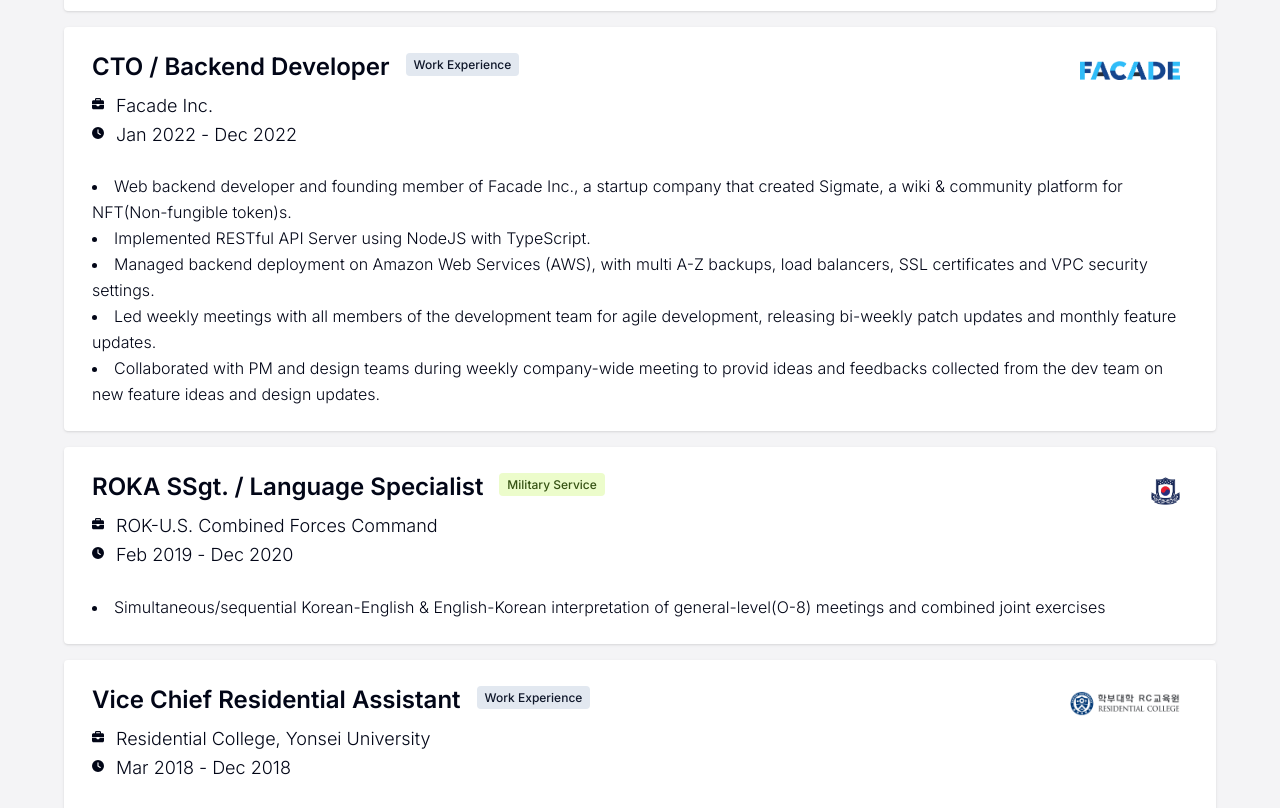
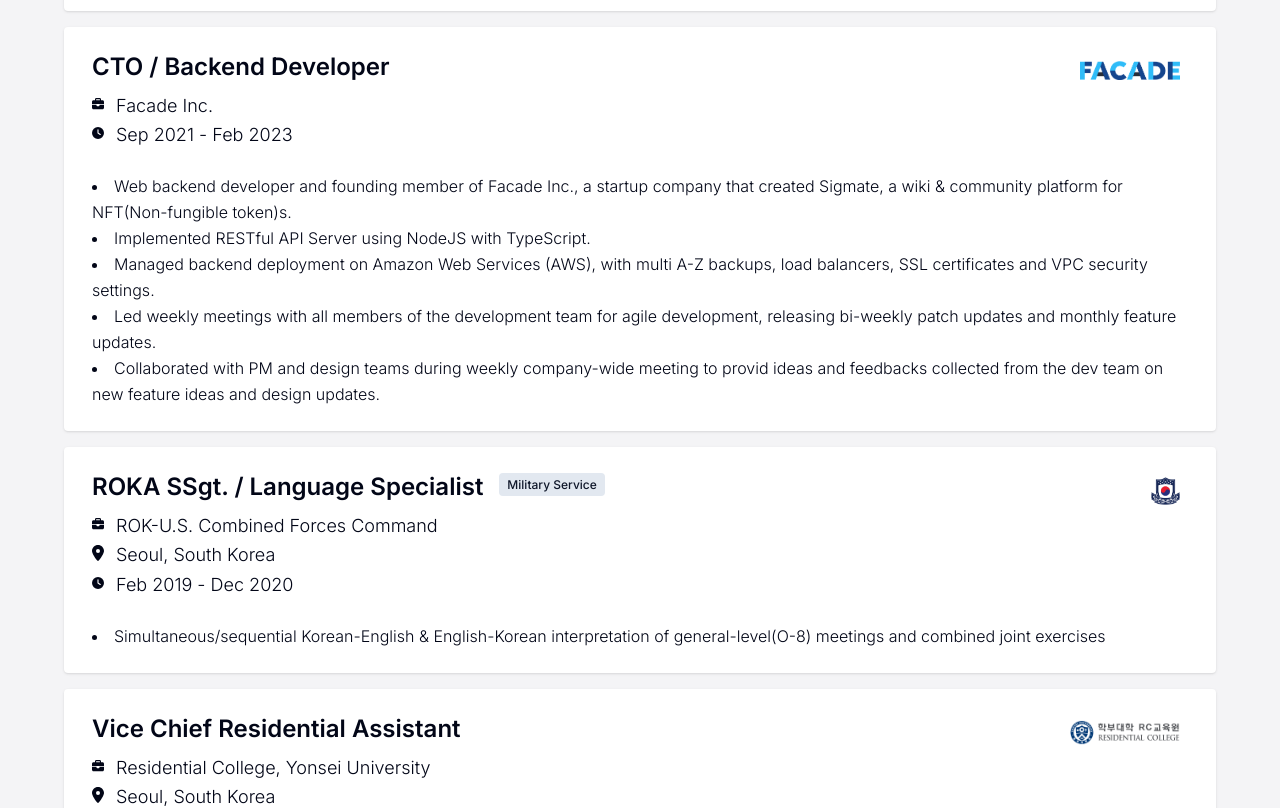
Before and after one commit to seank200/portfolio, a Next.js app: page /en in a window 1280 px wide. Shown: the part 1720-2528 px from the top of the page. Built offline with nearby package versions, Linux system fonts and the light colour scheme.

Commit message:
refactor/update i18n for experience

```diff
--- a/app/[lang]/page.tsx
+++ b/app/[lang]/page.tsx
@@ -3,7 +3,6 @@ import Hero from '@/components/home/sections/Hero';
 import Portfolio from '@/components/home/sections/Portfolio';
 import WorkExperience from '@/components/home/sections/WorkExperience';
 import Nav from '@/components/Nav';
-import { experienceContents } from '@/components/contents/WorkExperience';
 import type { SupportedLang } from '@i18n/utils';
 
 const SUPPORTED_LANGS: SupportedLang[] = ['kr', 'en'];
@@ -20,7 +19,7 @@ export default function Home({ params }: { params: { lang: SupportedLang } }) {
       <Nav lang={params.lang} />
       <main>
         <Hero lang={params.lang} />
-        <WorkExperience contents={experienceContents} />
+        <WorkExperience lang={params.lang} />
         <Portfolio lang={params.lang} />
       </main>
       <Footer lang={params.lang} />
--- a/components/Nav.tsx
+++ b/components/Nav.tsx
@@ -19,7 +19,7 @@ const dict = createIntlDict(
   },
   {
     HOME: '홈',
-    EXPERIENCE: '업무경험',
+    EXPERIENCE: '업무 경험',
     PORTFOLIO: '포트폴리오',
     CONTACT_ME: '연락하기',
   }
--- a/components/contents/WorkExperience.tsx
+++ b/components/contents/WorkExperience.tsx
@@ -7,13 +7,13 @@ import YonseiRCLogoDark from '@/public/images/LOGO_Yonsei_RC_Dark.png';
 import CFCLogo from '@/public/images/LOGO_CFC.png';
 import HCSSLogo from '@/public/images/LOGO_HCSS.png';
 import { StaticImageData } from 'next/image';
+import { createIntlDict } from '@/i18n/utils';
 
 export type TimePrecision = 'year' | 'month' | 'date';
 
-export type ExperienceItem = {
-  title: string;
-  tags?: { text: string; color: string; bgColor: string }[];
-  affiliation?: { text: string; url?: string };
+export type ExpItem = {
+  dict: ReturnType<typeof createIntlDict>;
+  affiliation?: { url?: string };
   /** Statically imported image. Inserted in Image(next/image)'s src prop. */
   logo?: {
     src: StaticImageData | string;
@@ -28,33 +28,17 @@ export type ExperienceItem = {
   endedAt?: DateTime;
   /** Defaults to 'month' */
   timePrecision?: TimePrecision;
-  location?: string;
-  contents?: React.ReactNode[];
 };
 
-export const experienceContents: ExperienceItem[] = [
+export const experienceDicts: ExpItem[] = [
   {
-    title: 'Research Assistant',
-    tags: [
-      {
-        text: 'Work Experience',
-        color: 'text-background-on',
-        bgColor: 'bg-background-variant',
-      },
-      {
-        text: 'Current',
-        color: 'text-primary-on',
-        bgColor: 'bg-primary',
-      },
-    ],
-    affiliation: {
-      text: 'Translational Systems Brain Science Research Institute, Institute of Human Complexity and System Science',
-      url: 'https://www.hcss.or.kr/html/?pmode=rcIntroduce3',
-    },
-    location: 'Seoul, South Korea',
-    logo: { src: HCSSLogo, width: 110, url: 'https://www.hcss.or.kr' },
-    startedAt: DateTime.fromObject({ year: 2023, month: 3 }),
-    contents: [
+    dict: createIntlDict({
+      TITLE: 'Research Assistant',
+      AFFILIATION:
+        'Translational Systems Brain Science Research Institute, Institute of Human Complexity and System Science',
+      LOCATION: 'Seoul, South Korea',
+      TAGS: ['Current'],
+      CONTENTS: [
         <>
           Postbach research assistant at a computational neuroscience laboratory
           (Advisor:{' '}
@@ -69,44 +53,30 @@ export const experienceContents: ExperienceItem[] = [
           )
         </>,
       ],
+    }),
+    logo: { src: HCSSLogo, width: 110, url: 'https://www.hcss.or.kr' },
+    startedAt: DateTime.fromObject({ year: 2023, month: 3 }),
   },
   {
-    title: 'Postbach Appointee',
-    tags: [
-      {
-        text: 'Work Experience',
-        color: 'text-background-on',
-        bgColor: 'bg-background-variant',
-      },
+    dict: createIntlDict({
+      TITLE: 'Postbach Appointee',
+      AFFILIATION:
+        'Mathematics and Computer Science Division, Argonne National Laboratory',
+      LOCATION: 'Darien, IL, USA',
+      CONTENTS: [
+        'Full-time short-term employee at Argonne National Laboratory',
       ],
-    affiliation: {
-      text: 'Mathematics and Computer Science Division, Argonne National Laboratory',
-      url: 'https://www.anl.gov/mcs',
-    },
-    location: 'Darien, IL, USA',
+    }),
     logo: { src: ANLLogo, width: 100, url: 'https://www.anl.gov' },
     startedAt: DateTime.fromObject({ year: 2023, month: 5 }),
     endedAt: DateTime.fromObject({ year: 2023, month: 8 }),
-    contents: ['Full-time short-term employee at Argonne National Laboratory'],
   },
   {
-    title: 'Undergraduate Research Assistant',
-    tags: [
-      {
-        text: 'Work Experience',
-        color: 'text-background-on',
-        bgColor: 'bg-background-variant',
-      },
-    ],
-    affiliation: {
-      text: 'UIC cNeuro Lab, Yonsei University',
-      url: 'https://www.yonsei.ac.kr',
-    },
-    location: 'Seoul, South Korea',
-    logo: { src: YonseiLogo, width: 100 },
-    startedAt: DateTime.fromObject({ year: 2021, month: 9 }),
-    endedAt: DateTime.fromObject({ year: 2023, month: 2 }),
-    contents: [
+    dict: createIntlDict({
+      TITLE: 'Undergraduate Research Assistant',
+      AFFILIATION: 'UIC cNeuro Lab, Yonsei University',
+      LOCATION: 'Seoul, South Korea',
+      CONTENTS: [
         <>
           Undergraduate research assistant at a computational neuroscience
           laboratory (Advisor:{' '}
@@ -121,67 +91,53 @@ export const experienceContents: ExperienceItem[] = [
           )
         </>,
       ],
+    }),
+    logo: { src: YonseiLogo, width: 100 },
+    startedAt: DateTime.fromObject({ year: 2021, month: 9 }),
+    endedAt: DateTime.fromObject({ year: 2023, month: 2 }),
   },
   {
-    title: 'CTO / Backend Developer',
-    tags: [
-      {
-        text: 'Work Experience',
-        color: 'text-background-on',
-        bgColor: 'bg-background-variant',
-      },
-    ],
-    affiliation: { text: 'Facade Inc.' },
-    logo: { src: FacadeLogo, width: 100 },
-    startedAt: DateTime.fromObject({ year: 2022, month: 1 }),
-    endedAt: DateTime.fromObject({ year: 2022, month: 12 }),
-    contents: [
+    dict: createIntlDict({
+      TITLE: 'CTO / Backend Developer',
+      AFFILIATION: 'Facade Inc.',
+      CONTENTS: [
         'Web backend developer and founding member of Facade Inc., a startup company that created Sigmate, a wiki & community platform for NFT(Non-fungible token)s.',
         'Implemented RESTful API Server using NodeJS with TypeScript.',
         'Managed backend deployment on Amazon Web Services (AWS), with multi A-Z backups, load balancers, SSL certificates and VPC security settings.',
         'Led weekly meetings with all members of the development team for agile development, releasing bi-weekly patch updates and monthly feature updates.',
         'Collaborated with PM and design teams during weekly company-wide meeting to provid ideas and feedbacks collected from the dev team on new feature ideas and design updates.',
       ],
+    }),
+    logo: { src: FacadeLogo, width: 100 },
+    startedAt: DateTime.fromObject({ year: 2021, month: 9 }),
+    endedAt: DateTime.fromObject({ year: 2023, month: 2 }),
   },
   {
-    title: 'ROKA SSgt. / Language Specialist',
-    tags: [
-      {
-        text: 'Military Service',
-        color: 'text-lime-900',
-        bgColor: 'bg-lime-100',
-      },
+    dict: createIntlDict({
+      TITLE: 'ROKA SSgt. / Language Specialist',
+      AFFILIATION: 'ROK-U.S. Combined Forces Command',
+      LOCATION: 'Seoul, South Korea',
+      TAGS: ['Military Service'],
+      CONTENTS: [
+        'Simultaneous/sequential Korean-English & English-Korean interpretation of general-level(O-8) meetings and combined joint exercises',
       ],
-    affiliation: {
-      text: 'ROK-U.S. Combined Forces Command',
-      url: 'https://www.usfk.mil/About/CFC/',
-    },
+    }),
     logo: { src: CFCLogo, height: 28 },
     startedAt: DateTime.fromObject({ year: 2019, month: 2 }),
     endedAt: DateTime.fromObject({ year: 2020, month: 12 }),
-    contents: [
-      'Simultaneous/sequential Korean-English & English-Korean interpretation of general-level(O-8) meetings and combined joint exercises',
-    ],
   },
   {
-    title: 'Vice Chief Residential Assistant',
-    tags: [
-      {
-        text: 'Work Experience',
-        color: 'text-background-on',
-        bgColor: 'bg-background-variant',
-      },
+    dict: createIntlDict({
+      TITLE: 'Vice Chief Residential Assistant',
+      AFFILIATION: 'Residential College, Yonsei University',
+      LOCATION: 'Seoul, South Korea',
+      CONTENTS: [
+        'Vice Chief Residential Assistant at Yonsei University student dormitories',
+        "Developed YREMS(Yonsei RC Event Management System), an internal school system for managing students' extracurricular activity participation records",
       ],
-    affiliation: {
-      text: 'Residential College, Yonsei University',
-      url: 'https://yicrc.yonsei.ac.kr',
-    },
+    }),
     logo: { src: YonseiRCLogo, darkSrc: YonseiRCLogoDark, width: 110 },
     startedAt: DateTime.fromObject({ year: 2018, month: 3 }),
     endedAt: DateTime.fromObject({ year: 2018, month: 12 }),
-    contents: [
-      'Vice Chief Residential Assistant at Yonsei University student dormitories',
-      "Developed YREMS(Yonsei RC Event Management System), an internal school system for managing students' extracurricular activity participation records",
-    ],
   },
 ];
--- a/components/home/sections/WorkExperience.tsx
+++ b/components/home/sections/WorkExperience.tsx
@@ -11,92 +11,105 @@ import {
 import Section from '@/components/Section';
 import Container from '@/components/Container';
 import {
-  ExperienceItem,
+  experienceDicts,
+  ExpItem,
   TimePrecision,
 } from '@/components/contents/WorkExperience';
 import SectionHeading from '@components/home/SectionHeading';
 import ScrollGuide from '@components/ScrollGuide';
+import { SupportedLang, createIntlDict } from '@/i18n/utils';
 
-export default function WorkExperience({
-  contents,
-}: {
-  contents: ExperienceItem[];
-}) {
+const dict = createIntlDict(
+  {
+    WORK_EXPERIENCE: 'Work Experience',
+    SUBHEADING:
+      'I am a fast learner and a natural team player, with experiences to blend in seamlessly with any team or project.',
+  },
+  {
+    WORK_EXPERIENCE: '업무 경험',
+  }
+);
+
+export default function WorkExperience({ lang }: { lang: SupportedLang }) {
+  const { WORK_EXPERIENCE, SUBHEADING } = dict[lang];
   return (
     <Section id="work-experience" className="relative">
       <Container className="pt-24 pb-24 flex flex-col">
-        <SectionHeading>Work Experience</SectionHeading>
-        <p className="mb-8 text-lg font-light leading-relaxed">
-          I am a fast learner and a natural team player, with experiences to
-          blend in seamlessly with any team or project.
-        </p>
-        {contents.map((item) => {
+        <SectionHeading>{WORK_EXPERIENCE}</SectionHeading>
+        <p className="mb-8 text-lg font-light leading-relaxed">{SUBHEADING}</p>
+        {experienceDicts.map((exp) => {
+          const { affiliation, logo, startedAt } = exp;
+          const { TITLE, AFFILIATION, LOCATION } = exp.dict[lang];
+          const TAGS = exp.dict[lang].TAGS as React.ReactNode[] | undefined;
+          const CONTENTS = exp.dict[lang].CONTENTS as
+            | React.ReactNode[]
+            | undefined;
           // Format time period
-          const [fStartedAt, fEndedAt] = formatDates(item);
+          const [fStartedAt, fEndedAt] = formatDates(exp);
 
           return (
             <div
               className="relative w-full mb-4 rounded px-7 py-6 bg-surface text-surface-on shadow"
-              key={`${item.title} ${item.affiliation || ''}`}
+              key={`${TITLE} ${AFFILIATION || ''}`}
             >
               <div className="mb-8 md:mb-0 pt-14 md:pt-0 flex flex-col-reverse md:flex-row justify-between items-start md:items-center">
                 <div className="flex flex-col md:flex-row md:space-x-4">
                   <h3 className="mb-2 flex flex-col md:flex-row justify-end items-start md:items-center text-2xl font-semibold">
-                    {item.title}
+                    {TITLE}
                   </h3>
                   <div className="space-x-2">
-                    {item.tags?.map((tag, idx) => (
+                    {TAGS?.map((tag, idx) => (
                       <span
-                        className={`text-xs font-medium ${tag.color} ${tag.bgColor} px-2 py-1 rounded`}
+                        className={`text-xs font-medium bg-background-variant text-background-on  px-2 py-1 rounded`}
                         key={idx}
                       >
-                        {tag.text}
+                        {tag}
                       </span>
                     ))}
                   </div>
                 </div>
-                {item.logo && (
+                {logo && (
                   <div className="absolute top-0 left-0 right-0 md:static rounded-t md:rounded px-7 md:px-2 py-5 md:py-1 bg-white flex items-center">
-                    {item.logo.url || item.affiliation?.url ? (
+                    {logo.url || affiliation?.url ? (
                       <a
-                        href={item.logo.url || item.affiliation?.url}
+                        href={logo.url || affiliation?.url}
                         target="_blank"
                         rel="noopenner noreferrer"
                       >
                         <Image
-                          src={item.logo.src}
-                          width={item.logo.width}
-                          height={item.logo.height}
+                          src={logo.src}
+                          width={logo.width}
+                          height={logo.height}
                           alt="Facade.Inc"
                         />
                       </a>
                     ) : (
                       <Image
-                        src={item.logo.src}
-                        width={item.logo.width}
-                        height={item.logo.height}
+                        src={logo.src}
+                        width={logo.width}
+                        height={logo.height}
                         alt="Facade.Inc"
                       />
                     )}
                   </div>
                 )}
               </div>
-              {item.affiliation && (
+              {AFFILIATION && (
                 <IconLabel
                   icon={faBriefcase}
-                  label={item.affiliation.text}
-                  url={item.affiliation.url}
+                  label={AFFILIATION}
+                  url={affiliation?.url}
                   title="Affiliation"
                 />
               )}
-              {item.location && (
+              {LOCATION && (
                 <IconLabel
                   icon={faLocationDot}
-                  label={item.location}
+                  label={LOCATION}
                   title="Location"
                 />
               )}
-              {item.startedAt && (
+              {startedAt && (
                 <IconLabel
                   icon={faClock}
                   label={
@@ -108,9 +121,9 @@ export default function WorkExperience({
                   title="Duration"
                 />
               )}
-              {item.contents && (
+              {CONTENTS && (
                 <ul className="mt-6 list-disc list-inside leading-relaxed text-background-on-variant font-light">
-                  {item.contents.map((content, idx) => (
+                  {CONTENTS.map((content, idx) => (
                     <li
                       key={
                         typeof content === 'string' ? content.slice(0, 8) : idx
@@ -131,7 +144,7 @@ export default function WorkExperience({
 }
 
 function formatDates(
-  item: ExperienceItem
+  item: ExpItem
 ): [string, string | undefined, string | undefined] {
   const startedAt = item.startedAt.toJSDate();
   const endedAt = item.endedAt?.toJSDate();
```
Also changed, not shown: components/contents/Portfolio.tsx (+10 -2 lines). Lines whose indentation alone changed are shown as unchanged.
